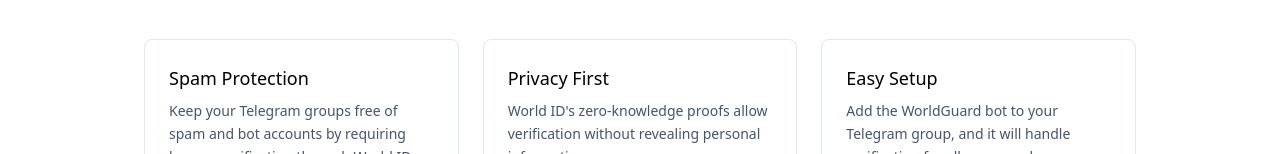
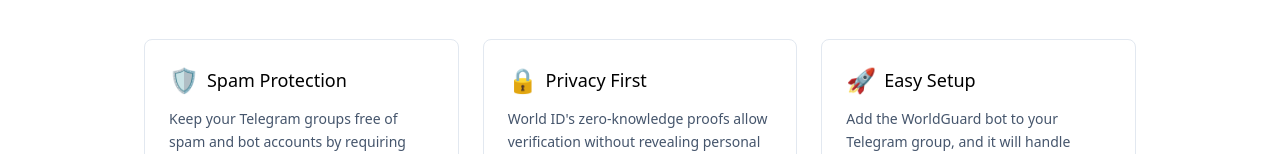
Before and after one commit to a00012025/worldguard, a React (Vite) app in the folder frontend/: page / in a window 1280 px wide. Shown: the part 515-669 px from the top of the page. Built offline with nearby package versions, Linux system fonts and the light colour scheme; no server answers.

Commit message:
chore: add versions

```diff
--- a/frontend/src/pages/HomePage.tsx
+++ b/frontend/src/pages/HomePage.tsx
@@ -46,7 +46,10 @@
         <h2 className="text-2xl font-semibold mb-10 text-center text-black">Key Features</h2>
         <div className="grid grid-cols-1 gap-6 sm:grid-cols-3">
           <div className="p-6 rounded-lg border border-slate-200 bg-white hover:shadow-sm transition-all">
-            <h3 className="text-lg font-medium text-black mb-2">Spam Protection</h3>
+            <div className="flex items-center mb-3">
+              <span className="text-2xl mr-2">🛡️</span>
+              <h3 className="text-lg font-medium text-black">Spam Protection</h3>
+            </div>
             <p className="text-slate-600 text-sm leading-relaxed">
               Keep your Telegram groups free of spam and bot accounts by requiring
               human verification through World ID.
@@ -54,7 +57,10 @@
           </div>
 
           <div className="p-6 rounded-lg border border-slate-200 bg-white hover:shadow-sm transition-all">
-            <h3 className="text-lg font-medium text-black mb-2">Privacy First</h3>
+            <div className="flex items-center mb-3">
+              <span className="text-2xl mr-2">🔒</span>
+              <h3 className="text-lg font-medium text-black">Privacy First</h3>
+            </div>
             <p className="text-slate-600 text-sm leading-relaxed">
               World ID's zero-knowledge proofs allow verification without
               revealing personal information.
@@ -62,7 +68,10 @@
           </div>
 
           <div className="p-6 rounded-lg border border-slate-200 bg-white hover:shadow-sm transition-all">
-            <h3 className="text-lg font-medium text-black mb-2">Easy Setup</h3>
+            <div className="flex items-center mb-3">
+              <span className="text-2xl mr-2">🚀</span>
+              <h3 className="text-lg font-medium text-black">Easy Setup</h3>
+            </div>
             <p className="text-slate-600 text-sm leading-relaxed">
               Add the WorldGuard bot to your Telegram group, and it will handle
               verification for all new members automatically.
```
